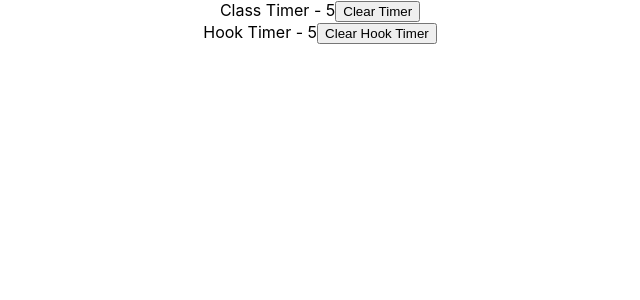
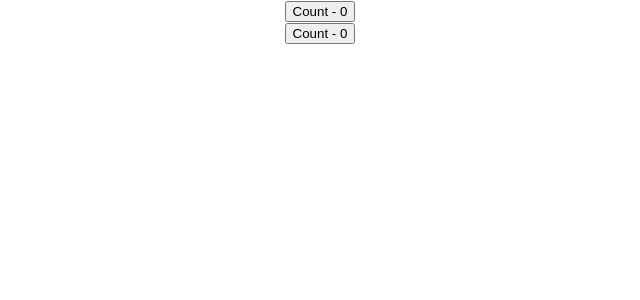
Before and after one commit to MohammedToshif/Course--React, a React (Create React App) app: page / in a window 1280 px wide. Shown: the top 300 px of the page, without its empty margins (320-960 px from the left). Built offline with nearby package versions, Linux system fonts and the light colour scheme.

Commit message:
Custom-hook

```diff
--- a/src/App.js
+++ b/src/App.js
@@ -64,6 +64,8 @@ import UseMemo from './components/state-hook/UseMemo';
 import UseRef from './components/state-hook/UseRef'
 import ClassTimer from './components/state-hook/ClassTimer';
 import HookTimer from './components/state-hook/HookTimer';
+import DocTitleOne from './components/state-hook/DocTitleOne';
+import DocTitleTwo from './components/state-hook/DocTitleTwo';
 
 
 
@@ -833,7 +835,7 @@ export default App
 */
 
 
-
+/*
 // video - 73 - (useRef Hook part 2)
 
 function App() {
@@ -844,3 +846,18 @@ function App() {
 }
 
 export default App
+*/
+
+
+
+// video - 75 - (useDocumentTitle Custom Hook)
+
+function App() {
+  return <div className='App'>
+    <DocTitleOne />
+    <DocTitleTwo />
+
+  </div>
+}
+
+export default App
--- /dev/null
+++ b/src/components/state-hook/DocTitleOne.js
@@ -0,0 +1,50 @@
+/*
+// video - 75 - (useDocumentTitle Custom Hook)
+
+import React, { useState, useEffect } from 'react'
+
+function DocTitleOne() {
+    const [count, setCount] = useState(0)
+
+    useEffect(() => {
+        document.title = `Count ${count}`
+    }, [count])
+  return (
+    <div>
+      <button onClick={() => setCount(count + 1)}>Count - {count}</button>
+    </div>
+  )
+}
+
+export default DocTitleOne
+*/
+
+
+/*
+1st => import useState and useEffect
+2nd => create button to the count value
+3rd => updte the document title to the current count value
+updating the document title is side effect.. so the code goes within the useEffect hook
+*/
+
+
+
+
+
+// video - 75 - (useDocumentTitle Custom Hook) link with (useDocumentTitle.js)
+
+import React, {useState} from 'react'
+import useDocumentTitle from './useDocumentTitle'
+
+function DocTitleOne() {
+    const [count, setCount] = useState(0)
+
+    useDocumentTitle(count)     // custom hook (passing in the count state variable)
+  return (
+    <div>
+      <button onClick={() => setCount(count + 1)}>Count - {count}</button>
+    </div>
+  )
+}
+
+export default DocTitleOne
--- /dev/null
+++ b/src/components/state-hook/DocTitleTwo.js
@@ -0,0 +1,50 @@
+
+/*
+// video - 75 - (useDocumentTitle Custom Hook)
+
+import React, { useState, useEffect } from 'react'
+
+function DocTitleTwo() {
+    const [count, setCount] = useState(0)
+
+    useEffect(() => {
+        document.title = `Count ${count}`
+    }, [count])
+  return (
+    <div>
+      <button onClick={() => setCount(count + 1)}>Count - {count}</button>
+    </div>
+  )
+}
+
+export default DocTitleTwo
+*/
+
+
+/*
+1st => import useState and useEffect
+2nd => create button to the count value
+3rd => updte the document title to the current count value
+updating the document title is side effect.. so the code goes within the useEffect hook
+*/
+
+
+
+
+// video - 75 - (useDocumentTitle Custom Hook) link with (useDocumentTitle.js)
+
+import React, {useState} from 'react'
+import useDocumentTitle from './useDocumentTitle'
+
+function DocTitleTwo() {
+    const [count, setCount] = useState(0)
+
+    useDocumentTitle(count)
+  return (
+    <div>
+      <button onClick={() => setCount(count + 1)}>Count - {count}</button>
+    </div>
+  )
+}
+
+export default DocTitleTwo
--- /dev/null
+++ b/src/components/state-hook/useDocumentTitle.js
@@ -0,0 +1,20 @@
+
+// video - 75 - (useDocumentTitle Custom Hook)
+
+import React, {useEffect} from 'react'
+
+function useDocumentTitle(count) {
+  useEffect(() => {
+          document.title = `Count ${count}`
+      }, [count])
+}
+
+export default useDocumentTitle
+
+
+
+
+/*
+the function name for a custom hook should start with the word 'use'
+reusing the code by custom hooks
+*/
```
